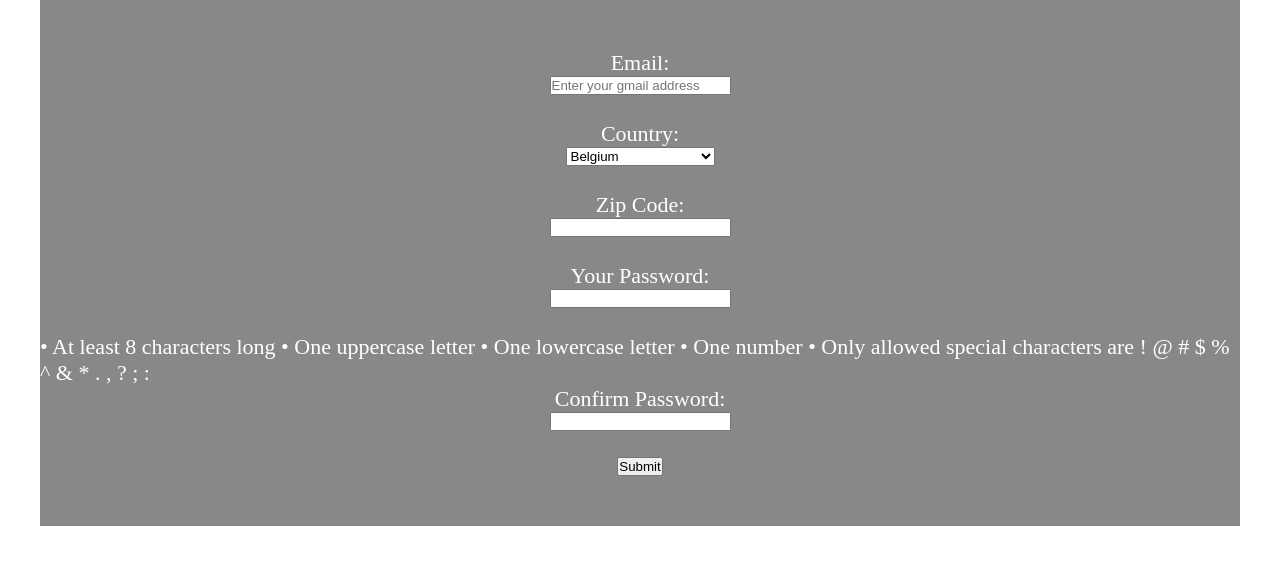
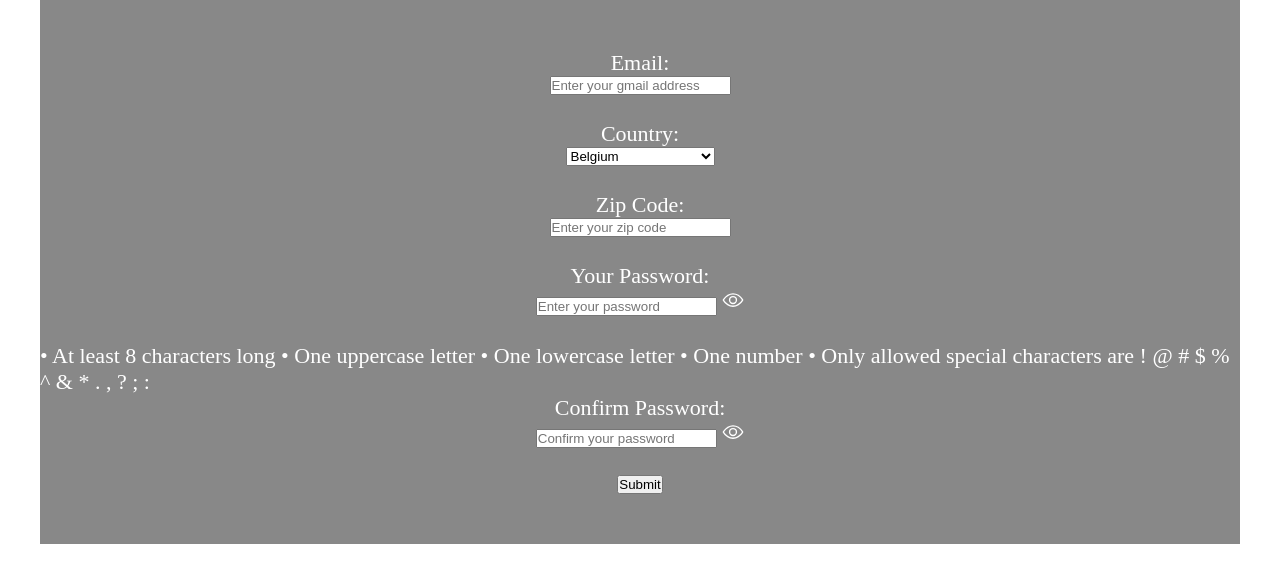
Before and after one commit to talipakcelik/constraint-validation-API, a plain HTML site: page index.html in a window 1280 px wide. Drawn offline with nearby package versions, Linux system fonts and the light colour scheme.

Commit message:
Add icon pack for password visibility/invisibility

```diff
--- a/index.html
+++ b/index.html
@@ -19,7 +19,7 @@
           required
         />
         <span class="errMessage">&nbsp;</span>
-        <label for="country">Country:</label>
+        <label for="country">Country: </label>
         <select id="country" name="country">
           <option value="Belgium">Belgium</option>
           <option value="Brazil">Brazil</option>
@@ -51,16 +51,28 @@
         </select>
         <span class="countryErrMsg">&nbsp;</span>
         <label for="zip">Zip Code:</label>
-        <input id="zip" name="zip" type="text" required />
+        <input
+          id="zip"
+          name="zip"
+          type="text"
+          placeholder="Enter your zip code"
+          required
+        />
         <span class="zipErrMsg">&nbsp;</span>
         <label for="password">Your Password:</label>
+
+        <div class="pw-container">
           <input
             type="password"
             id="pw"
             minlength="8"
             autocomplete="off"
+            placeholder="Enter your password"
             required
           />
+          <i class="pw-vis"><ion-icon name="eye-outline"></ion-icon></i>
+        </div>
+
         <span class="pwErrMsg">&nbsp;</span>
         <span class="instructions"
           ><span class="errMessage"></span>
@@ -74,16 +86,28 @@
           </span>
         </span>
         <label for="password">Confirm Password:</label>
+        <div class="pw-container">
           <input
             type="password"
             id="confirm-pw"
             minlength="8"
             autocomplete="off"
+            placeholder="Confirm your password"
             required
           />
+          <i class="confirm-pw-vis"><ion-icon name="eye-outline"></ion-icon></i>
+        </div>
         <span class="confirmPwErrMsg">&nbsp;</span>
         <button id="submit">Submit</button>
       </form>
     </div>
+    <script
+      type="module"
+      src="https://unpkg.com/ionicons@5.5.2/dist/ionicons/ionicons.esm.js"
+    ></script>
+    <script
+      nomodule
+      src="https://unpkg.com/ionicons@5.5.2/dist/ionicons/ionicons.js"
+    ></script>
   </body>
 </html>
```
Lines whose indentation alone changed are shown as unchanged.
